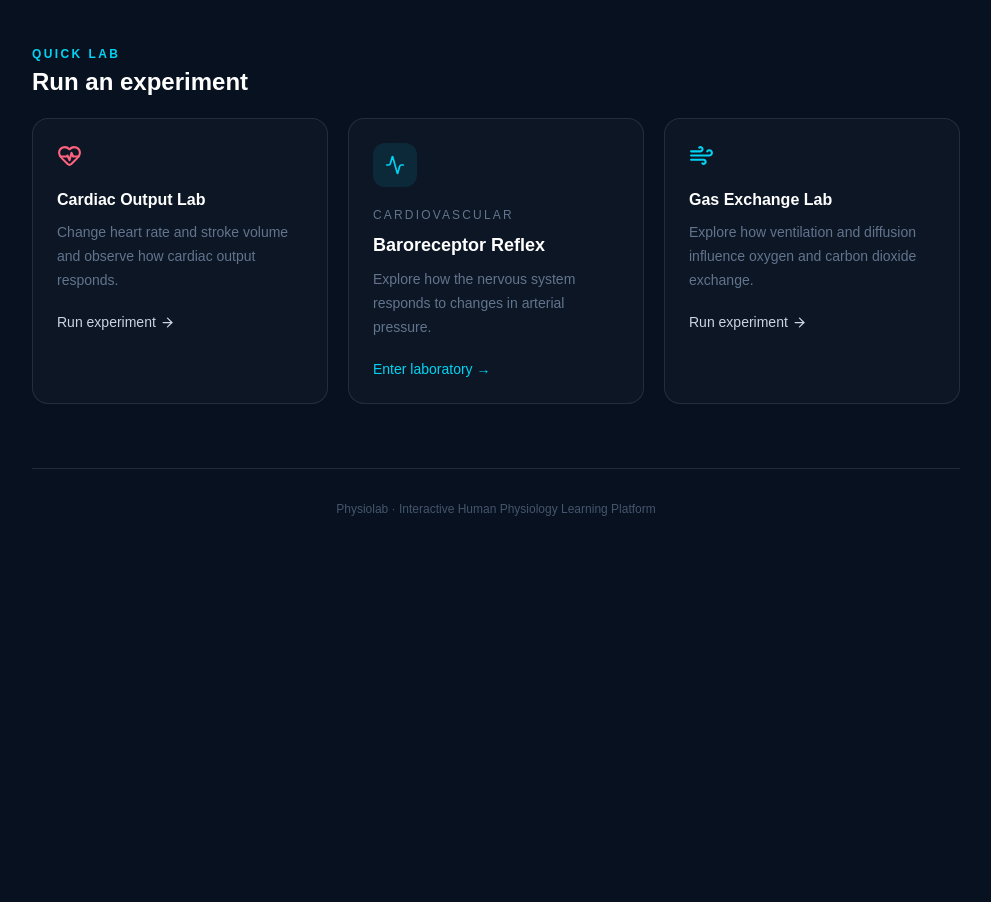
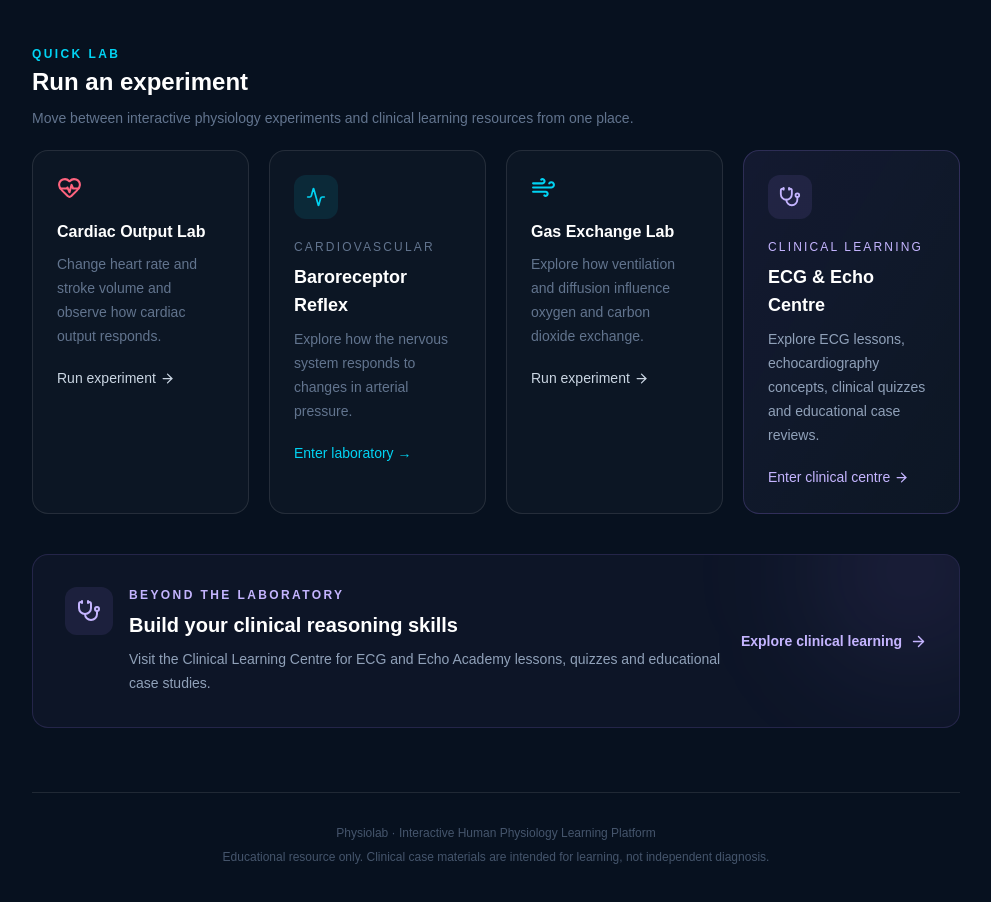
Before and after one commit to Godwin-Diya/Physiolab, a Next.js app: page / in a window 1280 px wide. Shown: the part 1460-2362 px from the top of the page, without its empty margins (288-1279 px from the left). Before the commit the page ends 2041 px from the top, so only its background shows below. Built offline with nearby package versions, Linux system fonts and the light colour scheme.

Commit message:
Added clincal learning centre

```diff
--- a/app/page.tsx
+++ b/app/page.tsx
@@ -85,7 +85,11 @@ const navigation = [
   { name: "Systems", icon: Layers3, href: "/cardiovascular" },
   { name: "Simulations", icon: Activity, href: "/cardiovascular" },
   { name: "Experiments", icon: FlaskConical, href: "/experiments" },
-  { name: "Clinical Cases", icon: Stethoscope, href: "/experiments" },
+  {
+    name: "Clinical Learning Centre",
+    icon: Stethoscope,
+    href: "/clinical",
+  },
   { name: "Quiz", icon: Trophy, href: "/experiments" },
 ];
 
@@ -96,10 +100,7 @@ function subscribeToProgress(callback: () => void) {
   }
 
   window.addEventListener("storage", callback);
-  window.addEventListener(
-    "physiolab-progress-updated",
-    callback,
-  );
+  window.addEventListener("physiolab-progress-updated", callback);
 
   return () => {
     window.removeEventListener("storage", callback);
@@ -409,7 +410,6 @@ export default function HomePage() {
 
                 {/* Progress bars */}
                 <div className="mt-7">
-                  {/* Cardiovascular module progress */}
                   <div className="mb-2 flex justify-between text-xs">
                     <span className="text-slate-500">
                       Progress
@@ -616,9 +616,14 @@ export default function HomePage() {
               <h2 className="mt-1 text-2xl font-bold">
                 Run an experiment
               </h2>
+
+              <p className="mt-2 max-w-2xl text-sm leading-6 text-slate-500">
+                Move between interactive physiology experiments and
+                clinical learning resources from one place.
+              </p>
             </div>
 
-            <div className="grid gap-5 md:grid-cols-3">
+            <div className="grid gap-5 md:grid-cols-2 xl:grid-cols-4">
               {/* Cardiac Output Lab */}
               <Link
                 href="/cardiovascular"
@@ -692,7 +697,78 @@ export default function HomePage() {
                   <ArrowRight size={15} />
                 </span>
               </Link>
+
+              {/* Clinical Learning Centre */}
+              <Link
+                href="/clinical"
+                className="group rounded-2xl border border-violet-400/20 bg-linear-to-br from-violet-400/8 to-white/2.5 p-6 text-left transition hover:-translate-y-1 hover:border-violet-400/40 hover:bg-violet-400/10"
+              >
+                <div className="flex h-11 w-11 items-center justify-center rounded-xl bg-violet-400/10 text-violet-300">
+                  <Stethoscope size={22} />
+                </div>
+
+                <p className="mt-5 text-xs uppercase tracking-[0.18em] text-violet-300">
+                  Clinical learning
+                </p>
+
+                <h3 className="mt-2 text-lg font-semibold">
+                  ECG &amp; Echo Centre
+                </h3>
+
+                <p className="mt-2 text-sm leading-6 text-slate-400">
+                  Explore ECG lessons, echocardiography concepts,
+                  clinical quizzes and educational case reviews.
+                </p>
+
+                <span className="mt-5 inline-flex items-center gap-1 text-sm font-medium text-violet-300 transition group-hover:text-violet-200">
+                  Enter clinical centre
+                  <ArrowRight
+                    size={15}
+                    className="transition-transform group-hover:translate-x-1"
+                  />
+                </span>
+              </Link>
             </div>
+          </section>
+
+          {/* Clinical Learning feature banner */}
+          <section className="mt-10">
+            <Link
+              href="/clinical"
+              className="group relative flex flex-col gap-5 overflow-hidden rounded-2xl border border-violet-400/15 bg-violet-400/4 p-6 transition hover:border-violet-400/30 sm:flex-row sm:items-center sm:justify-between sm:p-8"
+            >
+              <div className="pointer-events-none absolute -right-12 -top-20 h-48 w-48 rounded-full bg-violet-400/10 blur-3xl" />
+
+              <div className="relative flex items-start gap-4">
+                <div className="flex h-12 w-12 shrink-0 items-center justify-center rounded-xl bg-violet-400/10 text-violet-300">
+                  <Stethoscope size={24} />
+                </div>
+
+                <div>
+                  <p className="text-xs font-semibold uppercase tracking-[0.2em] text-violet-300">
+                    Beyond the laboratory
+                  </p>
+
+                  <h2 className="mt-2 text-xl font-bold">
+                    Build your clinical reasoning skills
+                  </h2>
+
+                  <p className="mt-2 max-w-2xl text-sm leading-6 text-slate-400">
+                    Visit the Clinical Learning Centre for ECG and
+                    Echo Academy lessons, quizzes and educational
+                    case studies.
+                  </p>
+                </div>
+              </div>
+
+              <span className="relative inline-flex shrink-0 items-center gap-2 text-sm font-semibold text-violet-300 transition group-hover:text-violet-200">
+                Explore clinical learning
+                <ArrowRight
+                  size={17}
+                  className="transition-transform group-hover:translate-x-1"
+                />
+              </span>
+            </Link>
           </section>
 
           {/* Footer */}
@@ -700,6 +776,11 @@ export default function HomePage() {
             <p className="text-xs text-slate-600">
               Physiolab · Interactive Human Physiology Learning Platform
             </p>
+
+            <p className="mt-2 text-xs text-slate-600">
+              Educational resource only. Clinical case materials are
+              intended for learning, not independent diagnosis.
+            </p>
           </footer>
         </div>
       </div>
```
Also changed, not shown: app/clinical/page.tsx (+82 -23 lines).
